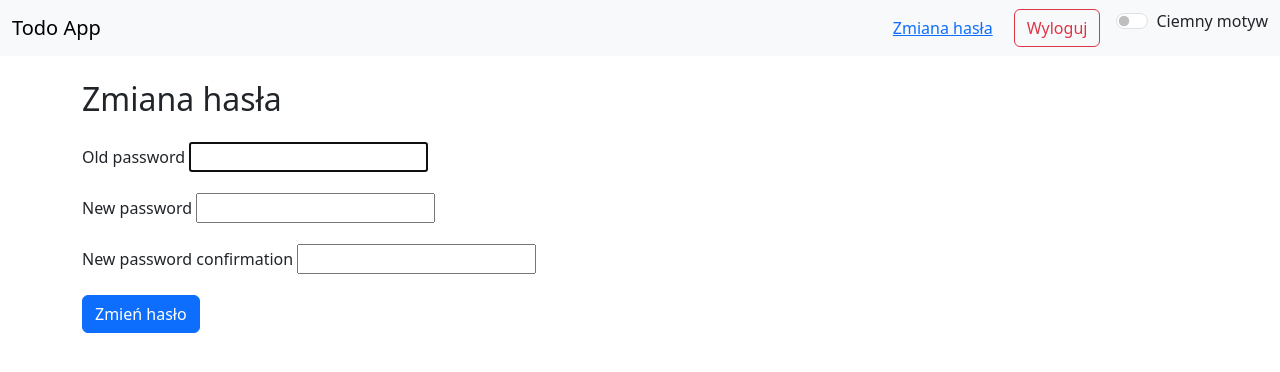
After one commit to marcin119a/todo_app, a Django app: page /password_change/ in a window 1280 px wide. The commit adds this page. Shown: the top 372 px of the page. Run offline with Django 4.2, Linux system fonts and the light colour scheme; the visitor is signed in with stand-in values (Sample User, id 1).

Commit message:
Add dark mode toggle and update theme settings

```diff
--- a/todo/templates/base.html
+++ b/todo/templates/base.html
@@ -6,7 +6,30 @@
     <title>{% block title %}Todo App{% endblock %}</title>
     <!-- Bootstrap CSS -->
     <link href="https://cdn.jsdelivr.net/npm/bootstrap@5.3.0/dist/css/bootstrap.min.css" rel="stylesheet">
-    {% block extra_head %}{% endblock %}
+    {% block extra_head %}
+      <style>
+        body.dark-mode {
+          background-color: #181a1b !important;
+          color: #f1f1f1 !important;
+        }
+        .dark-mode .navbar, .dark-mode .bg-light {
+          background-color: #23272b !important;
+        }
+        .dark-mode .card, .dark-mode .form-control, .dark-mode .btn, .dark-mode .alert {
+          background-color: #23272b !important;
+          color: #f1f1f1 !important;
+          border-color: #444 !important;
+        }
+        .dark-mode .form-control {
+          background-color: #23272b !important;
+          color: #f1f1f1 !important;
+        }
+        .dark-mode .btn-primary {
+          background-color: #375a7f !important;
+          border-color: #375a7f !important;
+        }
+      </style>
+    {% endblock %}
 </head>
 <body>
     <nav class="navbar navbar-expand-lg navbar-light bg-light mb-4">
@@ -24,6 +47,10 @@
                     <a class="btn btn-outline-success me-2" href="{% url 'login' %}">Logowanie</a>
                     <a class="btn btn-link" href="{% url 'password_reset' %}">Reset hasła</a>
                 {% endif %}
+                <div class="form-check form-switch ms-3">
+                  <input class="form-check-input" type="checkbox" id="themeSwitch">
+                  <label class="form-check-label" for="themeSwitch" id="themeSwitchLabel">Ciemny motyw</label>
+                </div>
             </div>
         </div>
     </nav>
@@ -32,6 +59,25 @@
     </div>
     <!-- Bootstrap JS (optional, for interactivity) -->
     <script src="https://cdn.jsdelivr.net/npm/bootstrap@5.3.0/dist/js/bootstrap.bundle.min.js"></script>
-    {% block extra_js %}{% endblock %}
+    {% block extra_js %}
+      <script>
+        if (localStorage.getItem('theme') === 'dark') {
+          document.body.classList.add('dark-mode');
+          document.getElementById('themeSwitch').checked = true;
+          document.getElementById('themeSwitchLabel').textContent = 'Jasny motyw';
+        }
+        document.getElementById('themeSwitch').addEventListener('change', function() {
+          if (this.checked) {
+            document.body.classList.add('dark-mode');
+            localStorage.setItem('theme', 'dark');
+            document.getElementById('themeSwitchLabel').textContent = 'Jasny motyw';
+          } else {
+            document.body.classList.remove('dark-mode');
+            localStorage.setItem('theme', 'light');
+            document.getElementById('themeSwitchLabel').textContent = 'Ciemny motyw';
+          }
+        });
+      </script>
+    {% endblock %}
 </body>
 </html>
--- /dev/null
+++ b/todo/templates/todo/password_change_done.html
@@ -0,0 +1,6 @@
+{% extends 'base.html' %}
+{% block content %}
+  <h2>Hasło zostało zmienione</h2>
+  <p>Twoje hasło zostało pomyślnie zmienione.</p>
+  <a href="{% url 'task_list' %}" class="btn btn-success">Wróć do zadań</a>
+{% endblock %}
--- /dev/null
+++ b/todo/templates/todo/password_change_form.html
@@ -0,0 +1,30 @@
+{% extends 'base.html' %}
+{% block content %}
+  <h2 class="mb-4">Zmiana hasła</h2>
+  <form method="post" class="needs-validation" novalidate>
+    {% csrf_token %}
+    {{ form.non_field_errors }}
+    <div class="mb-3">
+      <label for="id_old_password" class="form-label">{{ form.old_password.label }}</label>
+      {{ form.old_password }}
+      {% for error in form.old_password.errors %}
+        <div class="invalid-feedback d-block">{{ error }}</div>
+      {% endfor %}
+    </div>
+    <div class="mb-3">
+      <label for="id_new_password1" class="form-label">{{ form.new_password1.label }}</label>
+      {{ form.new_password1 }}
+      {% for error in form.new_password1.errors %}
+        <div class="invalid-feedback d-block">{{ error }}</div>
+      {% endfor %}
+    </div>
+    <div class="mb-3">
+      <label for="id_new_password2" class="form-label">{{ form.new_password2.label }}</label>
+      {{ form.new_password2 }}
+      {% for error in form.new_password2.errors %}
+        <div class="invalid-feedback d-block">{{ error }}</div>
+      {% endfor %}
+    </div>
+    <button type="submit" class="btn btn-primary">Zmień hasło</button>
+  </form>
+{% endblock %}
--- a/todo_app/settings.py
+++ b/todo_app/settings.py
@@ -27,7 +27,7 @@ DEBUG = True
 
 ALLOWED_HOSTS = []
 
-
+LOGIN_URL = 'login/'
 # Application definition
 
 INSTALLED_APPS = [
```
